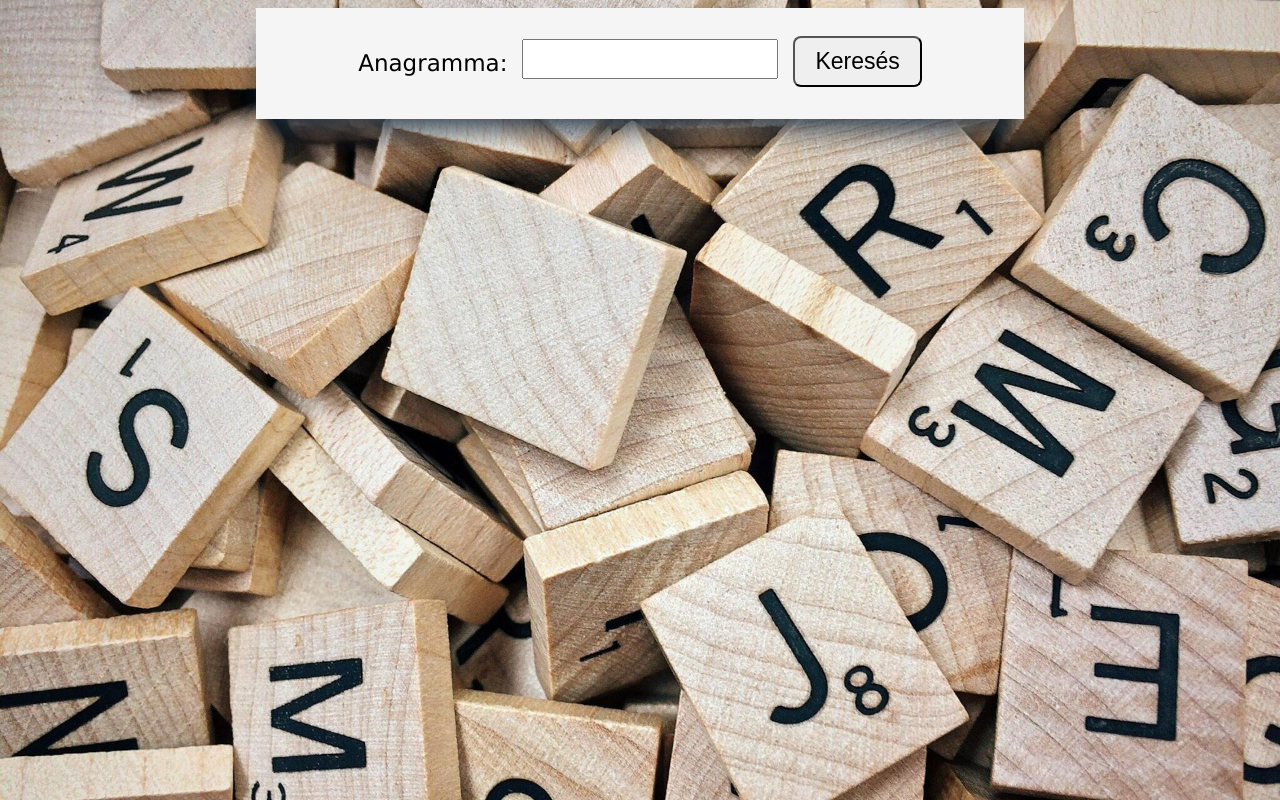
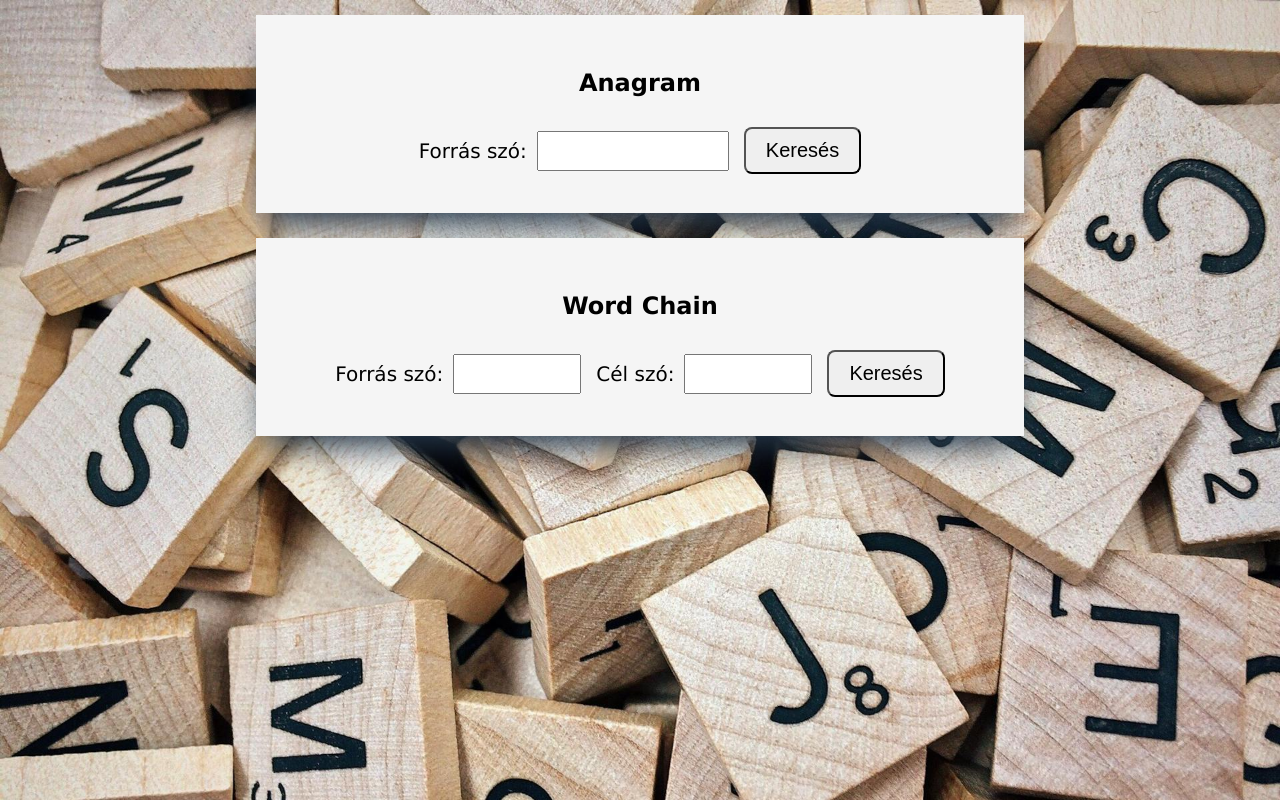
Before and after one commit to Csongi8916/word-game-app, an Angular app in the folder client/: page / in a window 1280 px wide. Shown: the top 800 px of the page. Built offline with nearby package versions, Linux system fonts and the light colour scheme.

Commit message:
fix anagram minor issues and word chain implementation is in progress

```diff
--- a/client/src/app/app.component.html
+++ b/client/src/app/app.component.html
@@ -1,3 +1,4 @@
-<lp-control-container></lp-control-container>
+<lp-control-container title="Anagram" [isNeedDest]="false"></lp-control-container>
+<lp-control-container title="Word Chain" [isNeedDest]="true"></lp-control-container>
 <lp-result-container></lp-result-container>
 <router-outlet></router-outlet>
--- a/client/src/app/control-container/control-container.component.html
+++ b/client/src/app/control-container/control-container.component.html
@@ -1,7 +1,17 @@
 <div class="form-container">
+  <h2>{{ title }}</h2>
   <form [formGroup]="wordGameForm" (ngSubmit)="onSubmit()" class="form-group">
-    <label for="word">Anagramma:</label>
-    <input type="text" id="word" formControlName="word" class="form-control" />
+    <label for="word">Forrás szó:</label>
+    <input
+      type="text"
+      id="source-word"
+      formControlName="sourceWord"
+      [ngClass]="isNeedDest ? 'word-chain-input' : ''"
+      class="form-control" />
+    <ng-container *ngIf="isNeedDest">
+      <label for="dest-word">Cél szó:</label>
+      <input type="text" id="dest-word" formControlName="destWord" class="form-control word-chain-input" />
+    </ng-container>
     <button class="btn btn-primary" type="submit">Keresés</button>
   </form>
 </div>
--- a/client/src/app/control-container/control-container.component.scss
+++ b/client/src/app/control-container/control-container.component.scss
@@ -1,32 +1,45 @@
 .form-container {
-  display: flex;
-  justify-content: center;
   background-color: whitesmoke;
   box-shadow: rgb(38, 57, 77) 0px 20px 30px -10px;
   width: 60vw;
   max-width: 1200px;
   margin: auto;
+  margin-top: 15px;
+  margin-bottom: 25px;
   padding: 30px;
 
+  h2 {
+    text-align: center;
+    margin-bottom: 35px;
+  }
+
+  form {
+    display: flex;
+    justify-content: center;
+
     label {
-    font-size: 23px;
-    margin-right: 15px;
+      margin-right: 10px;
+      font-size: 20px;
     }
 
     input {
-    width: 20vw;
+      width: 15vw;
       height: 40px;
-    font-size: 23px;
+      font-size: 20px;
+      margin-right: 15px;
       position: relative;
       top: -5px;
     }
 
+    .word-chain-input {
+      width: 10vw;
+    }
+
     button {
-    font-size: 23px;
-    margin-left: 15px;
       padding: 10px 20px;
       position: relative;
-    top: -2px;
+      font-size: 20px;
+      top: -9px;
       cursor: pointer;
       border-radius: 8px;
 
@@ -37,3 +50,4 @@
       }
     }
   }
+}
--- a/client/src/app/control-container/control-container.component.ts
+++ b/client/src/app/control-container/control-container.component.ts
@@ -1,6 +1,6 @@
+import { Component, Input, OnInit } from '@angular/core';
+import { FormControl, FormGroup, Validators } from '@angular/forms';
 import { WordGameService } from './../../core/word-game.service';
-import { Component, OnInit } from '@angular/core';
-import { FormControl, FormGroup, Validators } from '@angular/forms';
 
 @Component({
   selector: 'lp-control-container',
@@ -9,22 +9,32 @@ import { FormControl, FormGroup, Validators } from '@angular/forms';
 })
 export class ControlContainerComponent implements OnInit {
 
+  @Input() title: string;
+  @Input() isNeedDest: boolean;
+
   wordGameForm: FormGroup;
+  actualSrcWord: string = '';
+  actualDestWord: string = '';
   anagrams: string[] = [];
 
   constructor(private wordGameService: WordGameService) { }
 
   ngOnInit(): void {
     this.wordGameForm = new FormGroup({
-      word: new FormControl(null, [Validators.min(5), Validators.max(5)]),
+      sourceWord: new FormControl(null, [Validators.min(5), Validators.max(5)]),
+      destWord: new FormControl(null, [Validators.min(5), Validators.max(5)]),
     });
   }
 
   onSubmit(): void {
-    const word = this.wordGameForm.get('word')?.value;
-    this.wordGameService.getAnagrams(word).subscribe((res: any) => {
+    this.actualSrcWord = this.wordGameForm.get('sourceWord')?.value;
+    this.wordGameService.getAnagrams(this.actualSrcWord).subscribe((res: any) => {
       this.anagrams = res.body.anagrams;
-      this.wordGameService.moveResults({ actualWord: word, words: this.anagrams });
+      this.wordGameService.moveResults({ actualWord: this.actualSrcWord, words: this.anagrams });
     });
+    /*if (this.isNeedDest) {
+      this.actualDestWord = this.wordGameForm.get('destWord')?.value;
+    }*/
   }
+
 }
--- a/client/src/app/result-container/result-container.component.html
+++ b/client/src/app/result-container/result-container.component.html
@@ -1,8 +1,8 @@
 <div *ngIf="isAlreadyUsed" class="result-container">
-  <div *ngFor="let result of results">
+  <ng-container *ngFor="let result of results">
     <p class="result-value">
       {{ result }}
     </p>
-  </div>
+  </ng-container>
   <p *ngIf="isEmpty">Nincs találat!</p>
 </div>
--- a/client/src/app/result-container/result-container.component.ts
+++ b/client/src/app/result-container/result-container.component.ts
@@ -1,4 +1,5 @@
-import { Component, Input, OnInit } from '@angular/core';
+import { Component, Input, OnDestroy, OnInit } from '@angular/core';
+import { Subscription } from 'rxjs';
 import { WordGameService } from 'src/core/word-game.service';
 import { Result } from 'src/types.model';
 
@@ -7,9 +8,11 @@ import { Result } from 'src/types.model';
   templateUrl: './result-container.component.html',
   styleUrls: ['./result-container.component.scss']
 })
-export class ResultContainerComponent implements OnInit {
+export class ResultContainerComponent implements OnInit, OnDestroy {
 
   @Input() actualWord: string;
+
+  private resultSub: Subscription;
   results: string[] = [];
   isEmpty: boolean = false;
   isAlreadyUsed: boolean = false;
@@ -17,7 +20,7 @@ export class ResultContainerComponent implements OnInit {
   constructor(private wordGameService: WordGameService) { }
 
   ngOnInit(): void {
-    this.wordGameService.moveResultEmitter$.subscribe((results: Result) => {
+    this.resultSub = this.wordGameService.moveResultEmitter$.subscribe((results: Result) => {
       this.isEmpty = results.words.length === 0 ? true : false;
       this.isAlreadyUsed = true;
       if (this.actualWord !== results.actualWord) {
@@ -26,4 +29,8 @@ export class ResultContainerComponent implements OnInit {
       }
     });
   }
+
+  ngOnDestroy(): void {
+    this.resultSub.unsubscribe();
+  }
 }
```
Also changed, not shown: client/src/types.model.ts (line endings or trailing spaces), 1 other file (tests, documents, lock files or other folders). Lines whose indentation alone changed are shown as unchanged.
